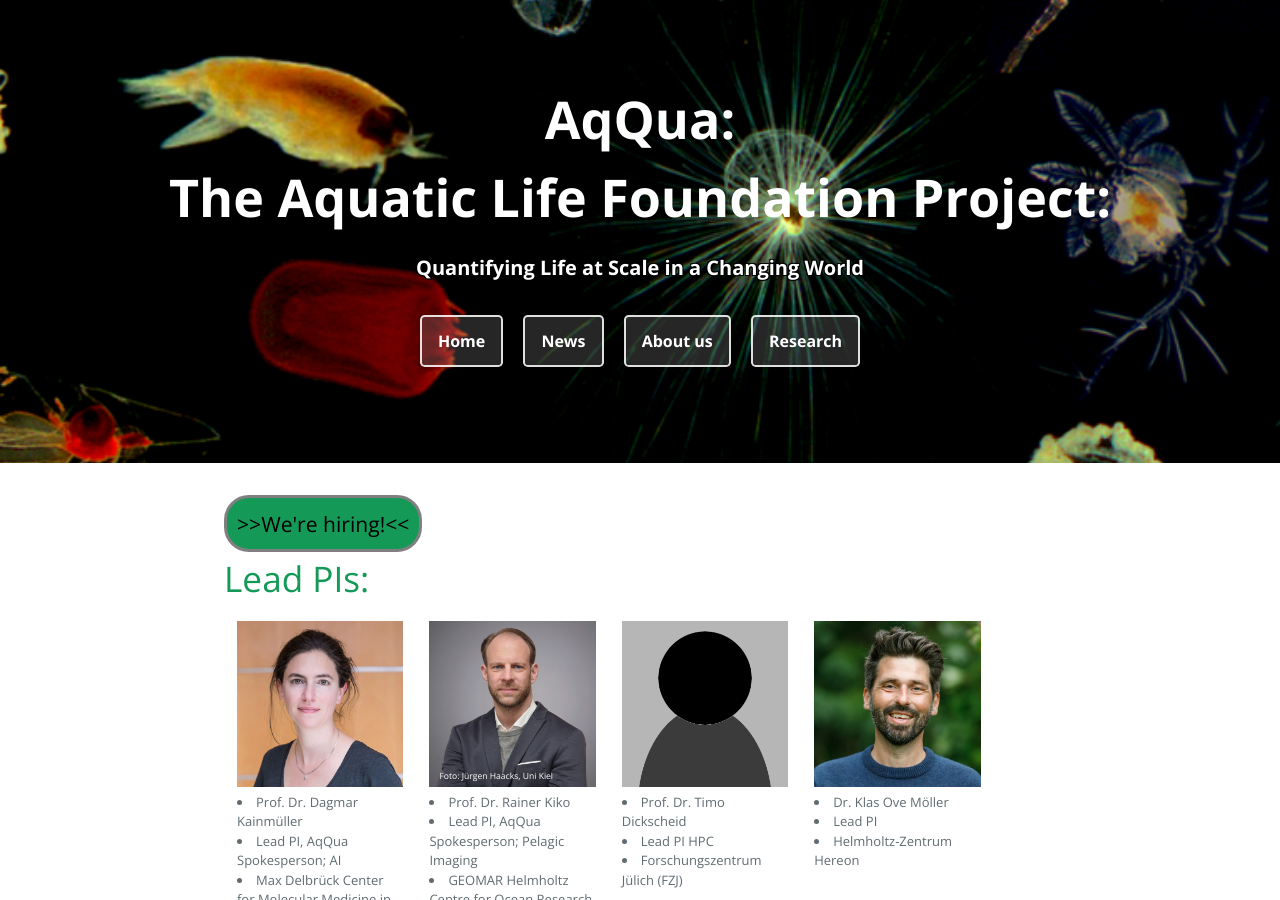
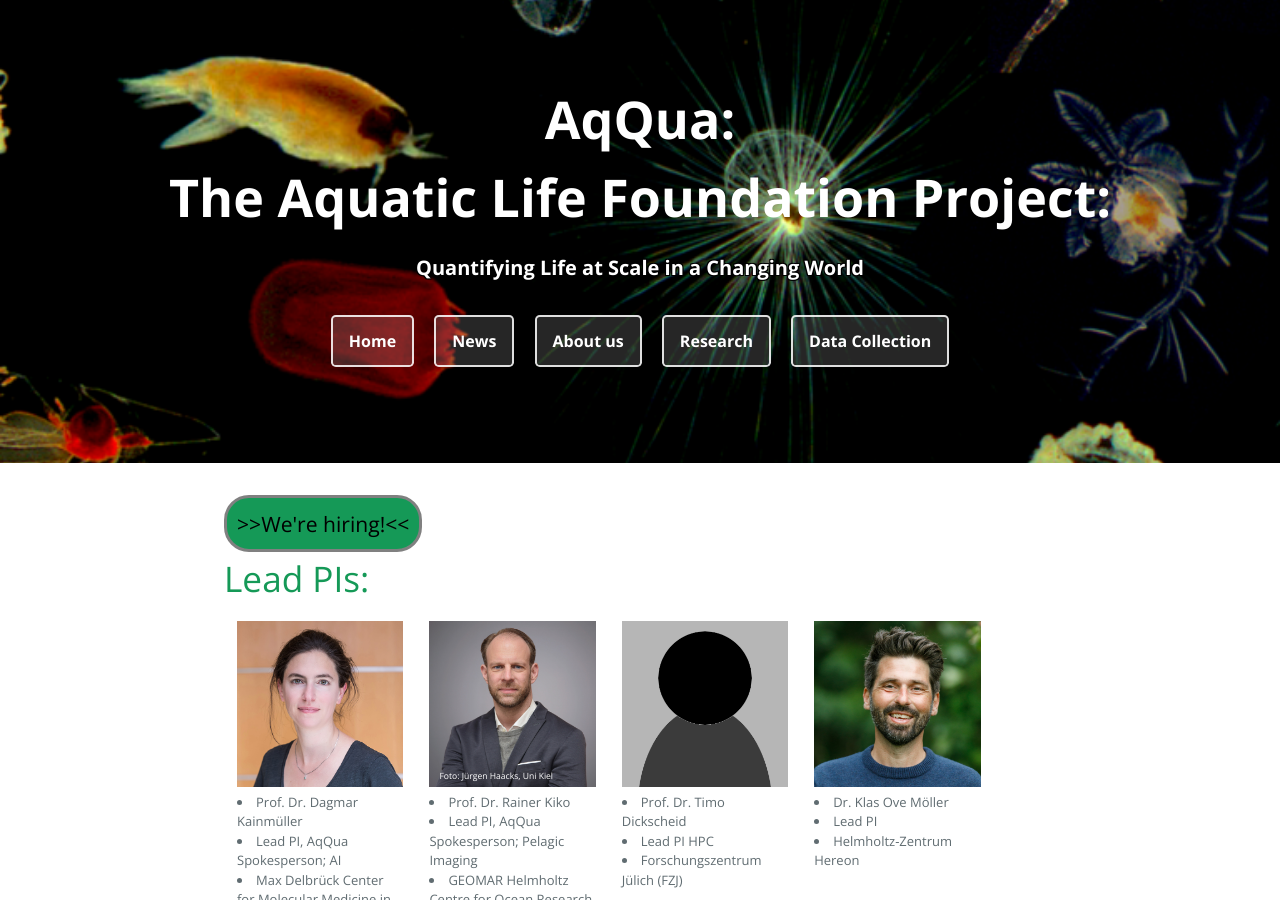
Before and after one commit to Kainmueller-Lab/aqqua, a Jekyll site: the page built from about_us.md, in a window 1280 px wide and 900 px high. Built offline with Jekyll 4.4.1, drawn with Linux system fonts in a browser that asks for light colours.

Commit message:
simplify layouts

```diff
--- a/_layouts/default.html
+++ b/_layouts/default.html
@@ -21,6 +21,7 @@
       <a class="btn" href={{ 'news' | relative_url }}>News</a>
       <a class="btn" href={{ 'about_us' | relative_url }}>About us</a>
       <a class="btn" href={{ 'research' | relative_url }}>Research</a>
+      <a class="btn" href={{ 'data_collection' | relative_url }}>Data Collection</a>
       <!-- <a class="btn" href={{ 'publications' | relative_url }}>Publications</a> -->
     </header>
 
--- a/_layouts/team.html
+++ b/_layouts/team.html
@@ -1,35 +1,6 @@
-<!DOCTYPE html>
-<html lang="{{ site.lang | default: "en-US" }}">
-
-<head>
-  <meta charset="UTF-8">
-
-  {% seo %}
-  <meta name="viewport" content="width=device-width, initial-scale=1">
-  <meta name="theme-color" content="#157878">
-  <meta name="apple-mobile-web-app-status-bar-style" content="black-translucent">
-  <link rel="stylesheet" href="{{ '/assets/css/style.css?v=' | append: site.github.build_revision | relative_url }}">
-  {% include head-custom.html %}
-</head>
-
-<body>
-  <a id="skip-to-content" href="#content">Skip to the content.</a>
-
-  <header class="page-header" role="banner">
-    <h1 class="project-name">{{ site.title | default: site.github.repository_name }}</h1>
-    <h2 class="project-tagline">{{ site.description | default: site.github.project_tagline }}</h2>
-    <a class="btn" href={{ 'index' | relative_url }}>Home</a>
-    <a class="btn" href={{ 'news' | relative_url }}>News</a>
-    <a class="btn" href={{ 'about_us' | relative_url }}>About us</a>
-    <a class="btn" href={{ 'research' | relative_url }}>Research</a>
-    <!-- <a class="btn" href={{ 'publications' | relative_url }}>Publications</a> -->
-  </header>
-
-  <main id="content" class="main-content" role="main">
-    {% unless page.name == "open_positions.md" %}
-    <div class="hiring"> <a href={{ 'open_positions' | relative_url }}>>>We're hiring!<< </a>
-    </div>
-    {% endunless %}
+---
+layout: default
+---
 
 {% for team in site.data.team %}
 <div class="float_team">
@@ -56,13 +26,3 @@
   {% endfor %}
 </div>
 {% endfor %}
-
-    <footer class="site-footer">
-
-      <span class="site-footer-credits">This page was generated by <a href="https://pages.github.com">GitHub
-          Pages</a>.</span>
-    </footer>
-  </main>
-</body>
-
-</html>
--- a/about_us.md
+++ b/about_us.md
@@ -2,34 +2,3 @@
 layout: team
 title: About us
 ---
-
-
-## Lead PIs:
-- Prof. Dr. Dagmar Kainmüller, MDC (AqQua Spokesperson; AI, scalable methods, image data)
-- Prof. Dr. Rainer Kiko, GEOMAR (AqQua Spokesperson; Biological Oceanography, domain AI, Pelagic Imaging)
-- Dr. Klas Ove Möller, HEREON (Biol. Oceanography, domain AI, Pelagic Imaging)
-- Prof. Dr. Timo Dickscheid, FZJ (HPC, Large-scale scientific image data)
-
-
-## Contributing PIs:
-- FZJ: Dr. Christian Schiffer (Helmholtz AI, HPC, image analysis)
-- HEREON: Dr. David Greenberg (pelagic image processing and ecosystem modeling)
-- AWI: Prof. Dr. Morten Iversen, Dr. Barbara Niehoff, Dr. Mar Fernandez, Dr. Astrid Cornils (Biological Oceanographers)
-- GEOMAR: Dr. Jan Taucher, Dr. Veit Dausmann (Biol. Oceanographers), Prof. Dr. Andreas Oschlies (Biogeochemical Modelling), Dr. Timm Schoening (Data Science)
-- UFZ: Dr. Susanne Dunker (Freshwater ecology)
-- DKFZ: Dr. Fabian Isensee (Helmholtz Imaging, AI)
-- MDC: Deborah Schmidt (Helmholtz Imaging, research software engineering)
-
-
-## Team:
-
-### MDC:
-- Lisa Mais (Helmholtz Imaging, AI)
-- Peter Hirsch (Helmholtz Imaging, AI)
-- Christina Hübers (Helmholtz Imaging, AI)
-
-### GEOMAR:
-- Martin Schröder (Domain AI, Pelagic Imaging)
-
-### HEREON:
-- Ankita Vaswani (Domain AI, Pelagic Imaging)
```
Also changed, not shown: other parts of _layouts/team.html (+1 -2 lines). Lines whose indentation alone changed are shown as unchanged.
